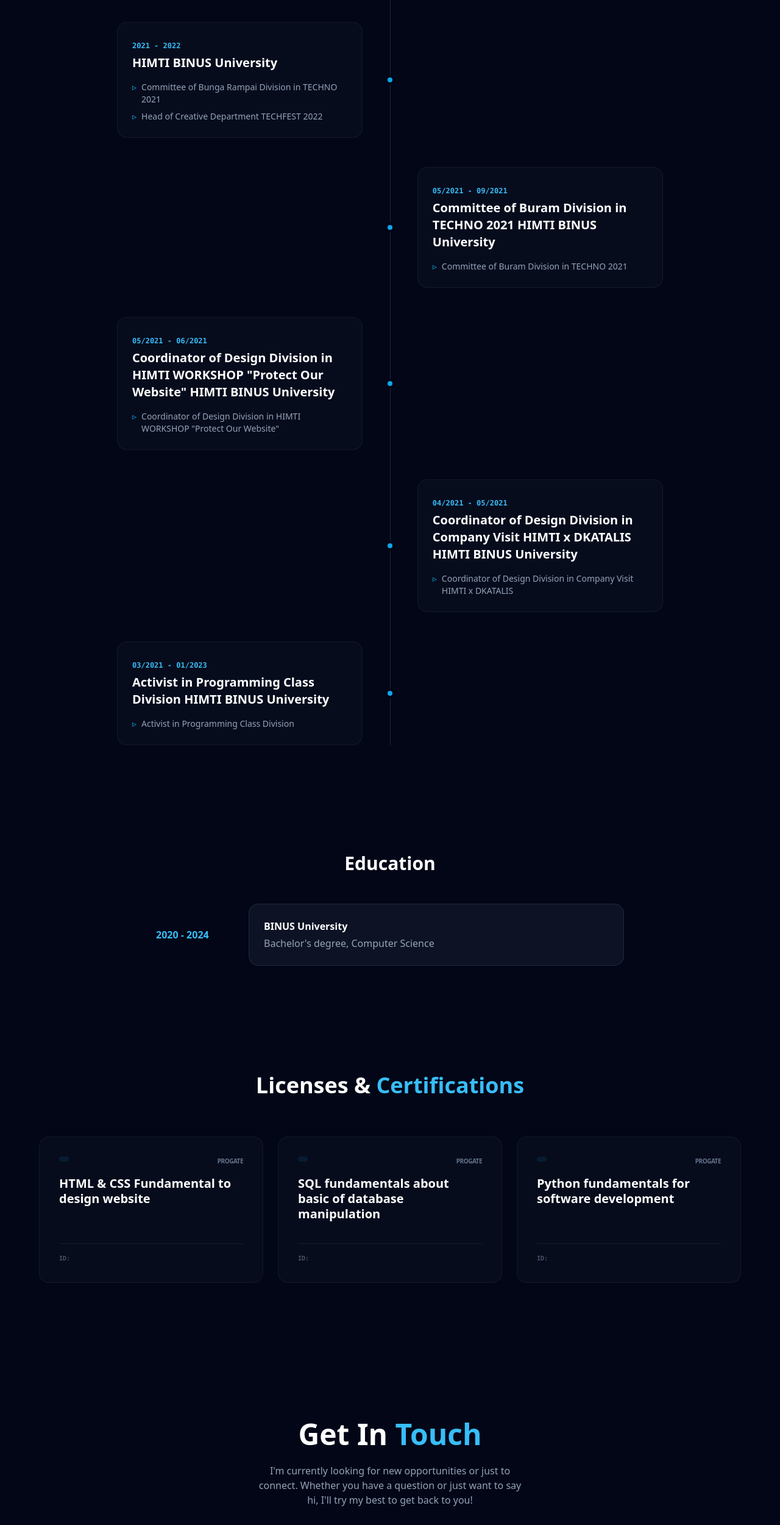
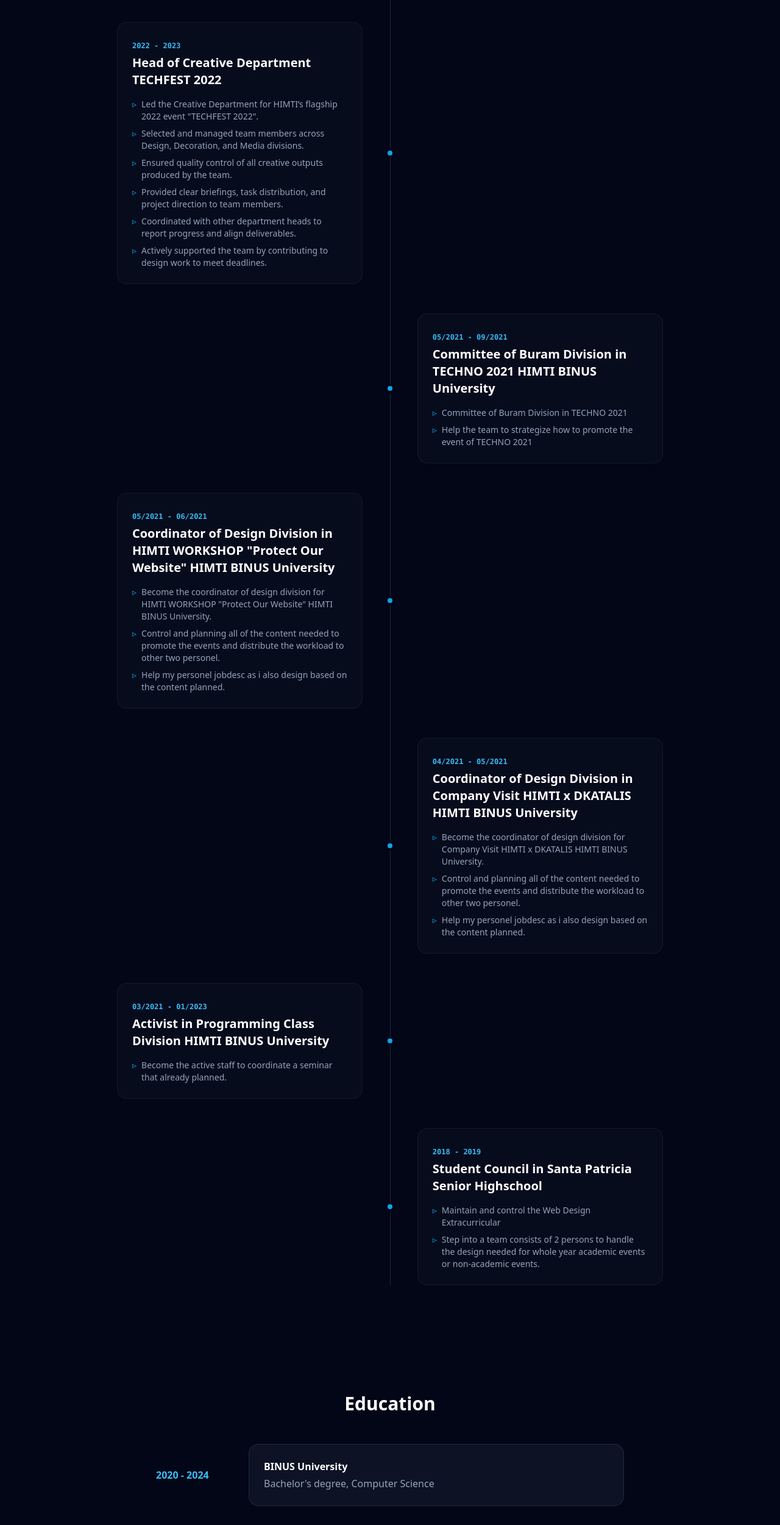
Before and after one commit to fabian832/portfolio-website, a React (Vite) app: page / in a window 1280 px wide. Shown: the part 3440-5941 px from the top of the page at 61% size. Built offline with nearby package versions, Linux system fonts and the light colour scheme.

Commit message:
Fix data

```diff
--- a/src/data/data.ts
+++ b/src/data/data.ts
@@ -3,6 +3,16 @@ export const educations = [
     school: "BINUS University",
     year: "2020 - 2024",
     desc: "Bachelor's degree, Computer Science",
+  },
+  {
+    school: "Santa Patricia Highchool",
+    year: "2014 - 2020",
+    desc: "",
+  },
+  {
+    school: "San Marino Primary School",
+    year: "2008 - 2014",
+    desc: "",
   },
 ];
 
@@ -36,33 +46,41 @@ export const experiences = [
     ],
   },
   {
-    company: "HIMTI BINUS University",
-    year: "2021 - 2022",
+    company: "Head of Creative Department TECHFEST 2022",
+    year: "2022 - 2023",
     tasks: [
-      "Committee of Bunga Rampai Division in TECHNO 2021",
-      "Head of Creative Department TECHFEST 2022",
+      'Led the Creative Department for HIMTI’s flagship 2022 event "TECHFEST 2022".',
+      "Selected and managed team members across Design, Decoration, and Media divisions.",
+      "Ensured quality control of all creative outputs produced by the team.",
+      "Provided clear briefings, task distribution, and project direction to team members.",
+      "Coordinated with other department heads to report progress and align deliverables.",
+      "Actively supported the team by contributing to design work to meet deadlines.",
     ],
   },
-
   {
     company: "Committee of Buram Division in TECHNO 2021 HIMTI BINUS University",
     year: "05/2021 - 09/2021",
-    tasks: ["Committee of Buram Division in TECHNO 2021"],
+    tasks: ["Committee of Buram Division in TECHNO 2021", "Help the team to strategize how to promote the event of TECHNO 2021"],
   },
   {
     company: 'Coordinator of Design Division in HIMTI WORKSHOP "Protect Our Website" HIMTI BINUS University',
     year: "05/2021 - 06/2021",
-    tasks: ['Coordinator of Design Division in HIMTI WORKSHOP "Protect Our Website"'],
+    tasks: ['Become the coordinator of design division for HIMTI WORKSHOP "Protect Our Website" HIMTI BINUS University.', "Control and planning all of the content needed to promote the events and distribute the workload to other two personel.", "Help my personel jobdesc as i also design based on the content planned."],
   },
   {
     company: "Coordinator of Design Division in Company Visit HIMTI x DKATALIS HIMTI BINUS University",
     year: "04/2021 - 05/2021",
-    tasks: ["Coordinator of Design Division in Company Visit HIMTI x DKATALIS"],
+    tasks: ["Become the coordinator of design division for Company Visit HIMTI x DKATALIS HIMTI BINUS University.", "Control and planning all of the content needed to promote the events and distribute the workload to other two personel.", "Help my personel jobdesc as i also design based on the content planned."],
   },
   {
     company: "Activist in Programming Class Division HIMTI BINUS University",
     year: "03/2021 - 01/2023",
-    tasks: ["Activist in Programming Class Division"],
+    tasks: ["Become the active staff to coordinate a seminar that already planned."],
+  },
+  {
+    company: "Student Council in Santa Patricia Senior Highschool",
+    year: "2018 - 2019",
+    tasks: ["Maintain and control the Web Design Extracurricular", "Step into a team consists of 2 persons to handle the design needed for whole year academic events or non-academic events."],
   },
 ];
 
```
